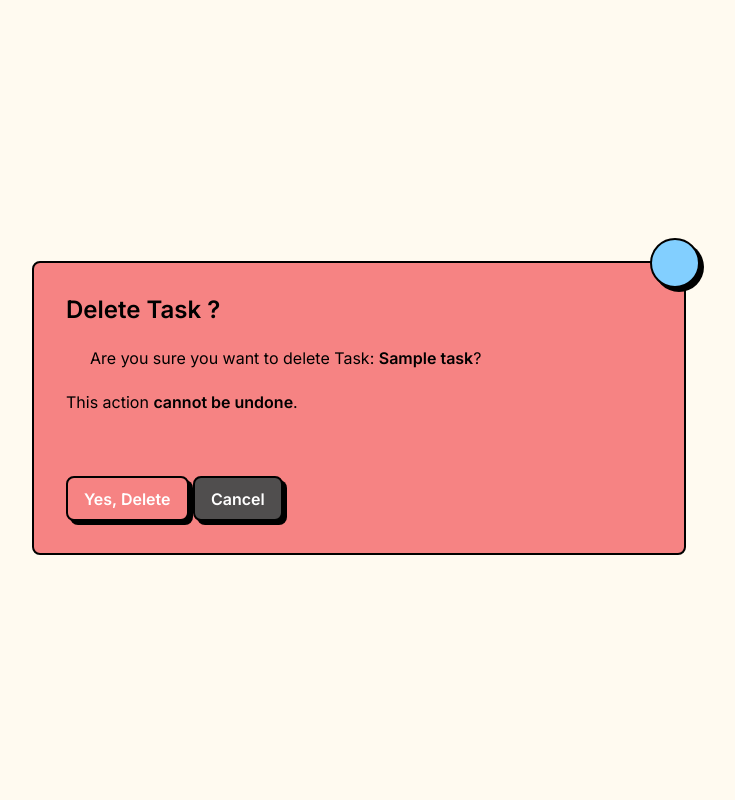
After one commit to alxitk/Task-Management, a Django app: page /tasks/1/delete/ in a window 1280 px wide. The commit adds this page. Shown: the whole page, without its empty margins (281-1016 px from the left). Run offline with Django 5.2, Linux system fonts and the light colour scheme; a user stored in the database is signed in; tables that the repository leaves empty hold one stand-in row (values such as "Sample post"); some libraries are stand-ins or nearby versions.

Commit message:
feat(task): add delete template and uncomment related styles

```diff
--- a/static/css/dashboard.css
+++ b/static/css/dashboard.css
@@ -607,9 +607,9 @@
 /*  border-bottom: 2px solid var(--black);*/
 /*}*/
 
-/*.tasks-list-wrapper {*/
-/*  padding: var(--space-24) var(--space-16);*/
-/*}*/
+.tasks-list-wrapper {
+  padding: var(--space-24) var(--space-16);
+}
 
 /*.task-item-detail {*/
 /*  margin-bottom: var(--space-24);*/
--- /dev/null
+++ b/templates/tasks/task_confirm_delete.html
@@ -0,0 +1,45 @@
+{% extends "base.html" %}
+
+{% block title %}
+  <title>Delete Task | TaskHub</title>
+{% endblock %}
+
+{% block content %}
+  <!-- delete task overlay -->
+  <div class="overlay set-task-overlay">
+    <div class="content-container max-width-container">
+      <div class="overlay-content pink-background">
+        <!-- close button -->
+        <a href="{% url 'tasks:task-list' %}"
+           class="button circle-button blue-background flex justify-center items-center close-button">
+          <iconify-icon icon="material-symbols:close-rounded" style="color: black" width="26" height="26"></iconify-icon>
+        </a>
+
+        <h1 class="header">Delete Task ?</h1>
+
+        <div class="tasks-list-wrapper">
+          <div class="list-header">
+            <span class="gray-background"></span>
+            <p>Are you sure you want to delete Task: <strong>{{ task.name }}</strong>?</p>
+          </div>
+        </div>
+
+        <p>This action <strong>cannot be undone</strong>.</p>
+
+        <form method="post" class="form">
+          {% csrf_token %}
+          <div class="control-buttons-container">
+            <button type="submit" class="button regular-button pink-background cta-button">
+              <iconify-icon icon="ic:round-delete" style="color: black" width="20" height="20"></iconify-icon>
+              Yes, Delete
+            </button>
+            <a href="{% url 'tasks:task-list' %}" class="button regular-button gray-background cta-button">
+              <iconify-icon icon="material-symbols:close-rounded" style="color: black" width="20" height="20"></iconify-icon>
+              Cancel
+            </a>
+          </div>
+        </form>
+      </div>
+    </div>
+  </div>
+{% endblock %}
```
